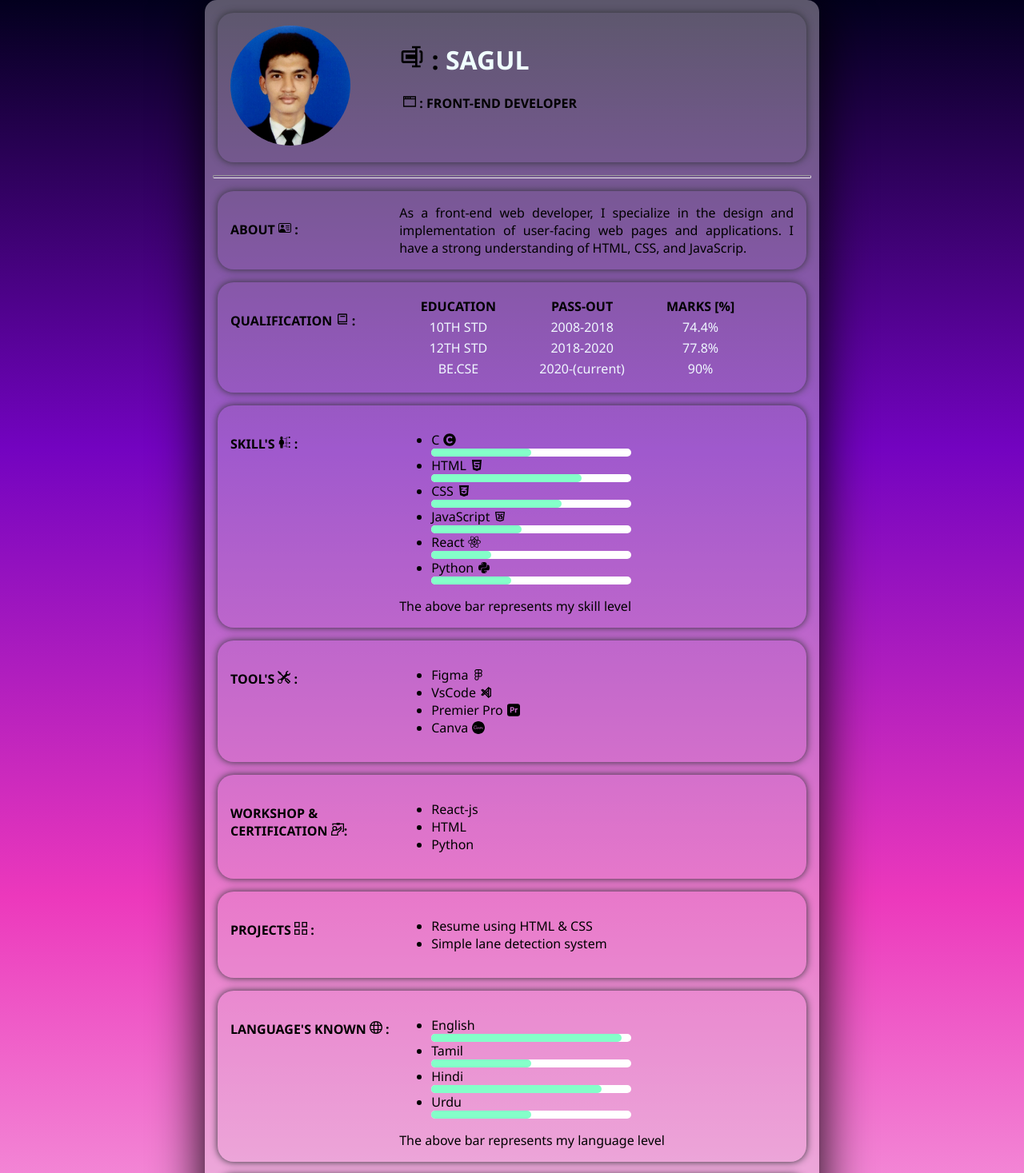
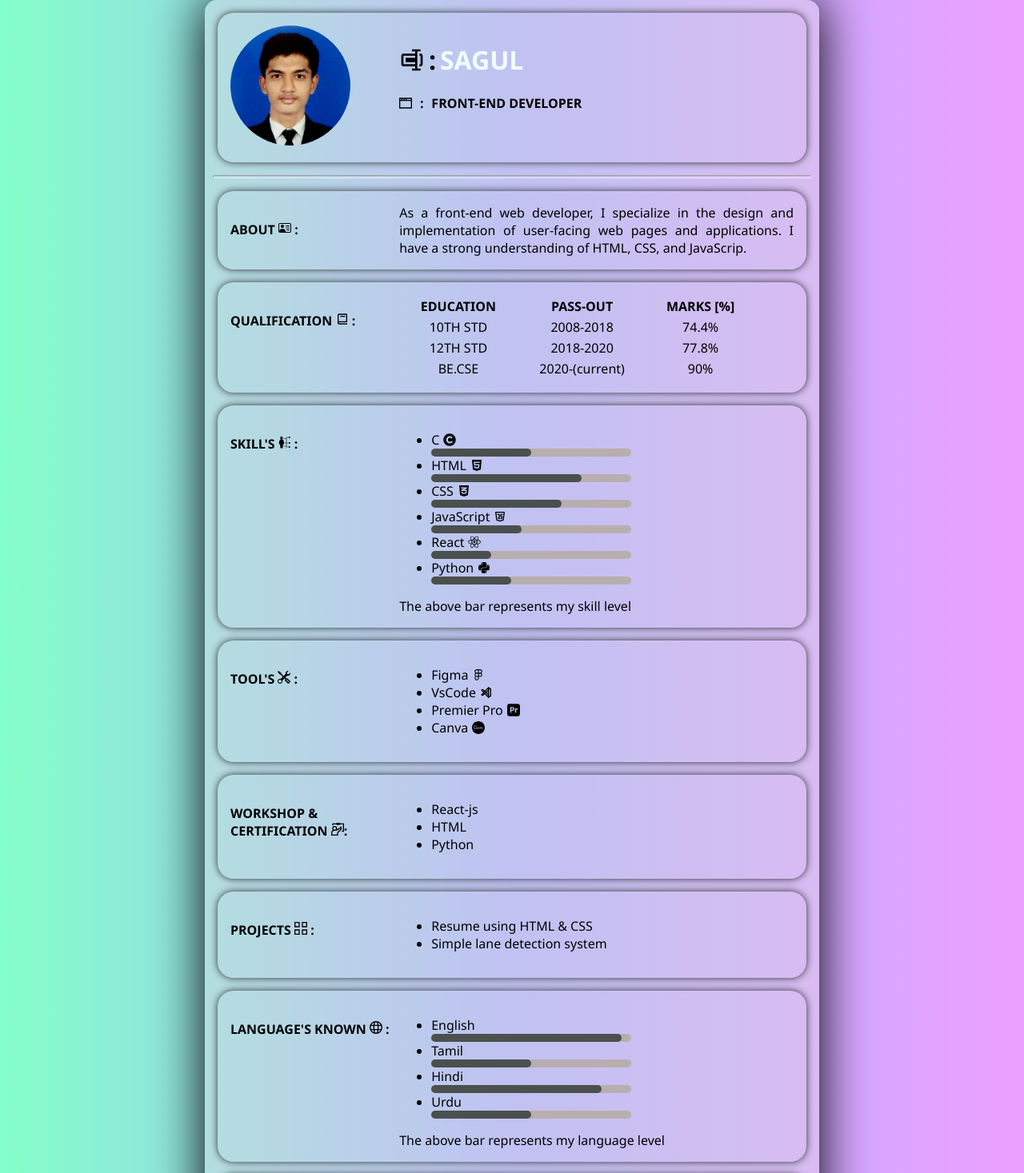
Before and after one commit to mern-ft/resume-website, a React (Vite) app: page / in a window 1280 px wide. Shown: the top 1467 px of the page at 80% size. Built offline with nearby package versions, Linux system fonts and the light colour scheme.

Commit message:
background-color-update

```diff
--- a/src/App.css
+++ b/src/App.css
@@ -5,8 +5,8 @@
   align-items: center;
   justify-content: center;
   font-family: "Segoe UI", Tahoma, Geneva, Verdana, sans-serif;
-  /* background: linear-gradient(to right, #84ffc9, #aab2ff, #eca0ff); */
-  background: linear-gradient(#03001e, #7303c0, #ec38bc, #f7b4e4);
+  background: linear-gradient(to right, #84ffc9, #aab2ff, #eca0ff);
+  /* background: linear-gradient(#03001e, #7303c0, #ec38bc, #f7b4e4); */
 }
 
 .container {
@@ -46,8 +46,8 @@ hr {
 }
 
 .table td {
-  color: aliceblue;
-  font-weight: 500;
+  color: rgb(0, 0, 0);
+  font-weight: 350;
 }
 
 .container1 {
@@ -75,7 +75,7 @@ hr {
 
 /* skills progress bar*/
 .progress-bar {
-  background-color: white;
+  background-color: rgb(184, 174, 174);
   width: 250px;
   height: 10px;
   border-radius: 10px;
@@ -87,27 +87,33 @@ hr {
 }
 
 .c {
-  background-color: #84ffc9;
+  background-color: #4b504e;
+  /* background-color: #4b504e; */
   animation: c 1s linear forwards;
 }
 .html {
-  background-color: #84ffc9;
+  background-color: #4b504e;
+  /* background-color: #84ffc9; */
   animation: html 1s linear forwards;
 }
 .css {
-  background-color: #84ffc9;
+  background-color: #4b504e;
+  /* background-color: #84ffc9; */
   animation: css 1s linear forwards;
 }
 .python {
-  background-color: #84ffc9;
+  background-color: #4b504e;
+  /* background-color: #84ffc9; */
   animation: python 1s linear forwards;
 }
 .javascript {
-  background-color: #84ffc9;
+  background-color: #4b504e;
+  /* background-color: #84ffc9; */
   animation: javascript 1s linear forwards;
 }
 .react {
-  background-color: #84ffc9;
+  background-color: #4b504e;
+  /* background-color: #84ffc9; */
   animation: react 1s linear forwards;
 }
 
@@ -145,19 +151,23 @@ hr {
 /* language progress bar*/
 
 .english {
-  background-color: #84ffc9;
+  background-color: #4b504e;
+  /* background-color: #84ffc9; */
   animation: english 1s linear forwards;
 }
 .tamil {
-  background-color: #84ffc9;
+  background-color: #4b504e;
+  /* background-color: #84ffc9; */
   animation: tamil 1s linear forwards;
 }
 .hindi {
-  background-color: #84ffc9;
+  background-color: #4b504e;
+  /* background-color: #84ffc9; */
   animation: hindi 1s linear forwards;
 }
 .urdu {
-  background-color: #84ffc9;
+  background-color: #4b504e;
+  /* background-color: #84ffc9; */
   animation: urdu 1s linear forwards;
 }
 
--- a/src/App.jsx
+++ b/src/App.jsx
@@ -34,10 +34,19 @@ function App() {
           </div>
           <div className="info">
             <h1 className="name">
-              <BiRename /> :<span> SAGUL</span>
+              <div className="list-item">
+                <div className="list-item-name">
+                  <BiRename /> :<span> SAGUL</span>
+                </div>
+              </div>
             </h1>
+
             <h1 className="domain">
-              <GrDomain /> :<span> FRONT-END DEVELOPER</span>
+              <div className="list-item">
+                <div className="list-item-name">
+                  <GrDomain /> :<span> FRONT-END DEVELOPER</span>
+                </div>
+              </div>
             </h1>
           </div>
         </div>
```
